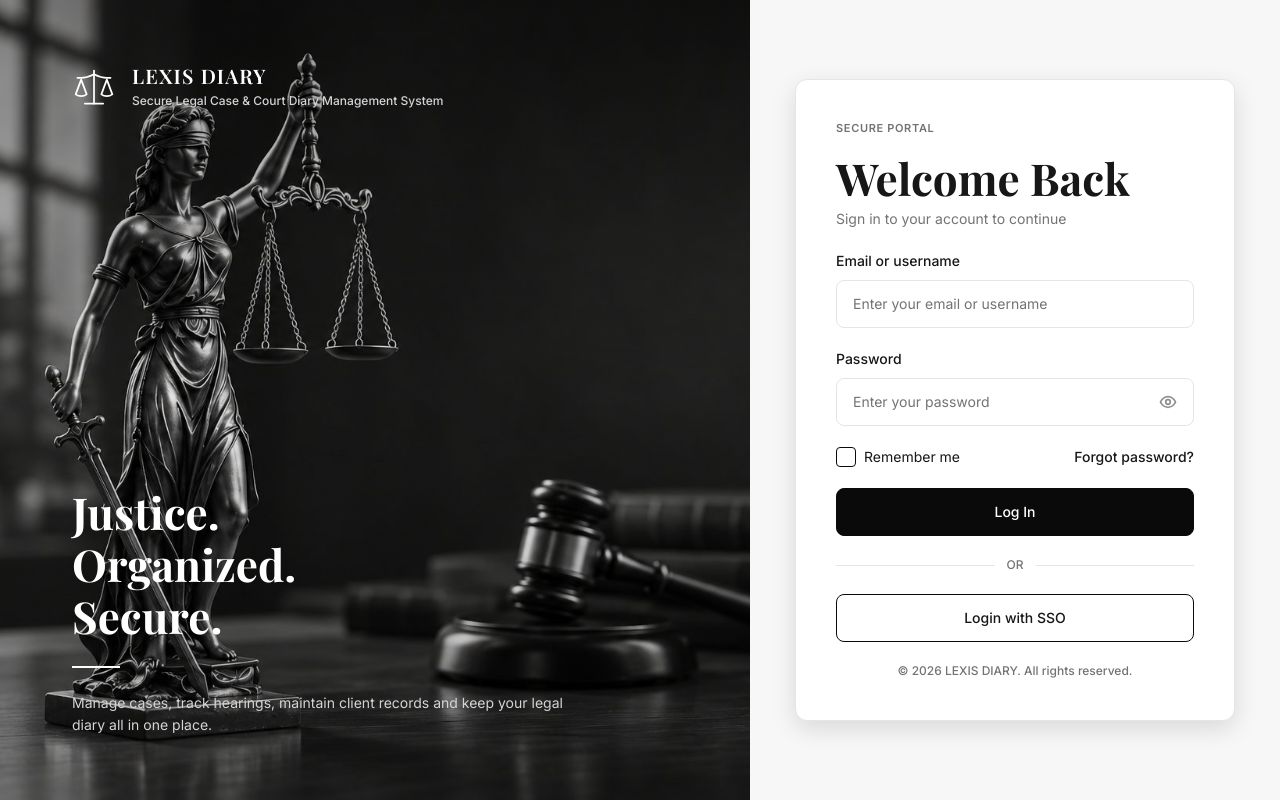
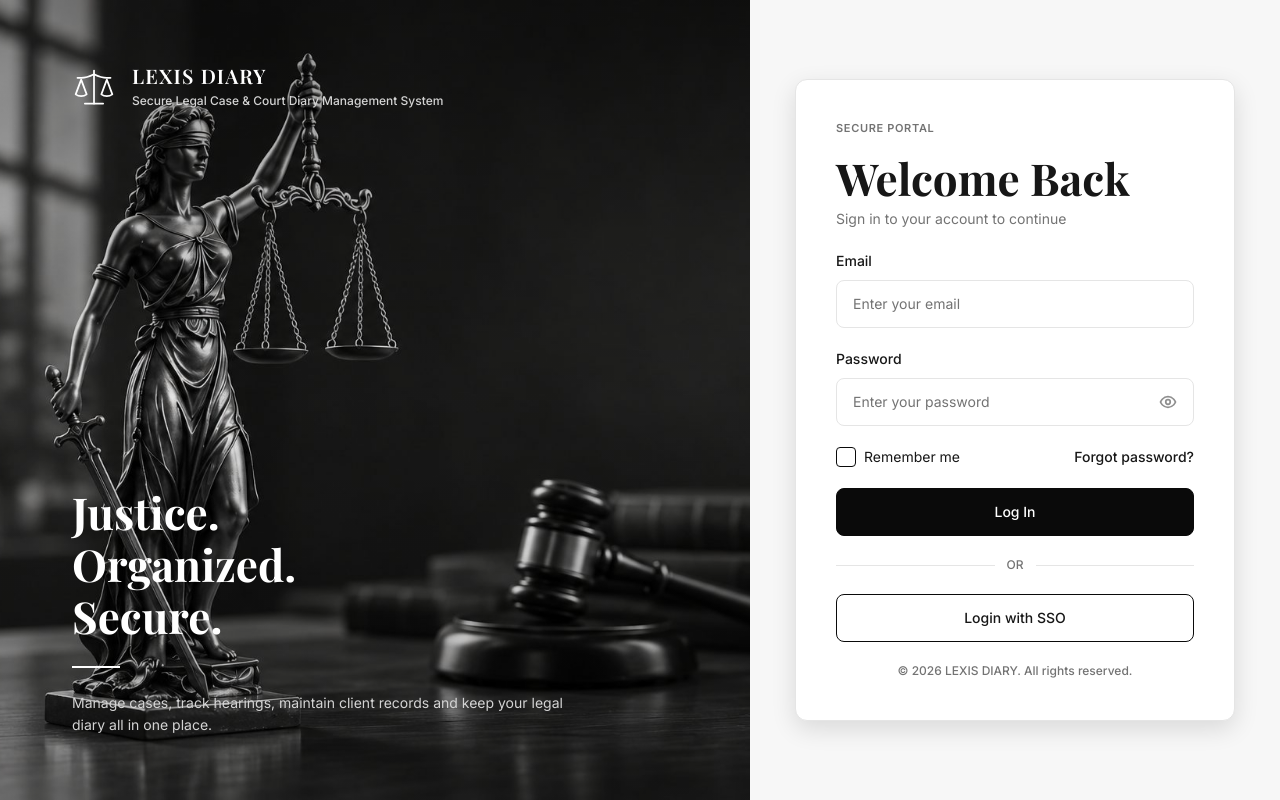
Before and after one commit to Iresha2002/Legal-Case-Client-Court-Diary-Management-System-, a React (Vite) app in the folder frontend/: page / in a window 1280 px wide. Built offline with nearby package versions, Linux system fonts and the light colour scheme.

Commit message:
feat(frontend): connect the login form to the backend

```diff
--- a/frontend/src/pages/LoginPage.jsx
+++ b/frontend/src/pages/LoginPage.jsx
@@ -3,6 +3,8 @@ import Button from '../components/ui/Button.jsx';
 import TextField from '../components/ui/TextField.jsx';
 import PasswordField from '../components/ui/PasswordField.jsx';
 import Checkbox from '../components/ui/Checkbox.jsx';
+import { login } from '../api/auth.js';
+import { saveSession } from '../auth/session.js';
 import scaleIcon from '../assets/icons/scale.svg';
 import loginBg from '../assets/images/login-bg.jpg';
 
@@ -45,31 +47,48 @@ function BrandPanel() {
   );
 }
 
-function validate({ identifier, password }) {
+// Same rule and message as the backend, so the user sees the problem before sending.
+const MIN_PASSWORD_LENGTH = 8;
+
+function validate({ email, password }) {
   const errors = {};
-  if (!identifier.trim()) errors.identifier = 'Enter your email or username.';
+  if (!email.trim()) errors.email = 'Enter your email.';
   if (!password) errors.password = 'Enter your password.';
+  else if (password.length < MIN_PASSWORD_LENGTH) errors.password = 'Password must be at least 8 characters.';
   return errors;
 }
 
-export default function LoginPage() {
-  const [form, setForm] = useState({ identifier: '', password: '', remember: false });
+// onLogin is called with the session after a successful login.
+export default function LoginPage({ onLogin }) {
+  const [form, setForm] = useState({ email: '', password: '', remember: false });
   const [errors, setErrors] = useState({});
-  const [notice, setNotice] = useState('');
+  const [serverError, setServerError] = useState('');
+  const [submitting, setSubmitting] = useState(false);
 
   const update = (field) => (value) => {
     setForm((f) => ({ ...f, [field]: value }));
     setErrors((e) => ({ ...e, [field]: undefined }));
+    setServerError('');
   };
 
-  const handleSubmit = (event) => {
+  const handleSubmit = async (event) => {
     event.preventDefault();
     const found = validate(form);
     setErrors(found);
     if (Object.keys(found).length > 0) return;
 
-    // TODO: call the backend login endpoint once it exists (no auth controller yet).
-    setNotice('Sign-in is not connected to the server yet.');
+    setSubmitting(true);
+    setServerError('');
+    try {
+      const session = await login(form.email.trim(), form.password);
+      saveSession(session, form.remember);
+      onLogin?.(session);
+    } catch (error) {
+      // The message comes from the backend, for example "Incorrect email or password."
+      setServerError(error.message);
+    } finally {
+      setSubmitting(false);
+    }
   };
 
   return (
@@ -89,13 +108,14 @@ export default function LoginPage() {
 
           <form onSubmit={handleSubmit} noValidate className="flex flex-col gap-5">
             <TextField
-              label="Email or username"
-              name="identifier"
+              label="Email"
+              name="email"
+              type="email"
               autoComplete="username"
-              placeholder="Enter your email or username"
-              value={form.identifier}
-              onChange={(e) => update('identifier')(e.target.value)}
-              error={errors.identifier}
+              placeholder="Enter your email"
+              value={form.email}
+              onChange={(e) => update('email')(e.target.value)}
+              error={errors.email}
             />
             <PasswordField
               label="Password"
@@ -114,13 +134,15 @@ export default function LoginPage() {
               </button>
             </div>
 
-            {notice && (
-              <p role="status" className="rounded-sm border border-border-default bg-bg-page px-4 py-3 text-body text-text-primary">
-                {notice}
+            {serverError && (
+              <p role="alert" className="rounded-sm border border-red-600 bg-bg-page px-4 py-3 text-body text-red-600">
+                {serverError}
               </p>
             )}
 
-            <Button type="submit">Log In</Button>
+            <Button type="submit" disabled={submitting}>
+              {submitting ? 'Logging in…' : 'Log In'}
+            </Button>
           </form>
 
           <div className="flex items-center gap-3">
```
